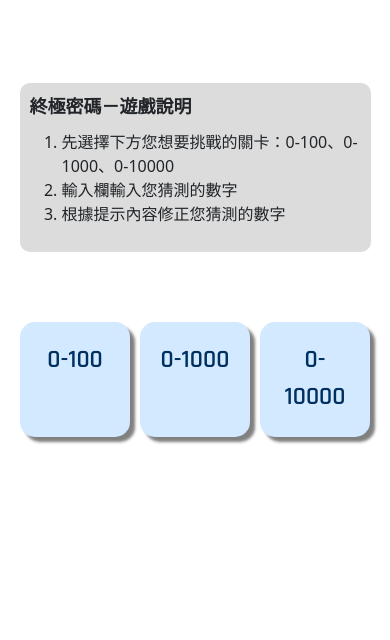
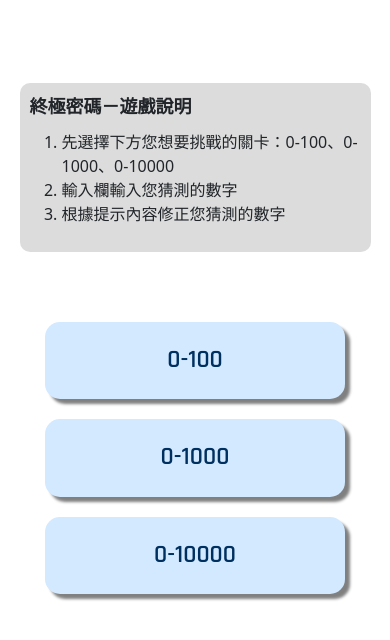
Before and after one commit to iamsherolu/game, a plain HTML site: page index.html in a window 390 px wide. Shown: the part 90-730 px from the top of the page. Drawn offline with nearby package versions, Linux system fonts and the light colour scheme.

Commit message:
20240103-4

```diff
--- a/index.css
+++ b/index.css
@@ -74,8 +74,6 @@ body{
     margin: 0px auto;
     width: 100%;
     max-width: 500px;
-    display: grid;
-    grid-template-columns: auto;
 }
 .level:hover{
     background-color: beige;
--- a/index.html
+++ b/index.html
@@ -12,19 +12,6 @@
     <title>Diversion Topia</title>
     <style>
         @import url('https://fonts.googleapis.com/css2?family=Rajdhani:wght@600&display=swap');
-        @media (max-width:768px) {
-        .container_code{
-        grid-template-columns: auto;
-        grid-row: 2;
-        grid-column: 1;
-        }
-        .level_layout{
-            grid-template-columns: 1fr 1fr 1fr;
-            width: 100%;
-            max-width: 500px;
-            gap: 10px;
-        }
-        }
     </style>
 </head>
 <body>
```
